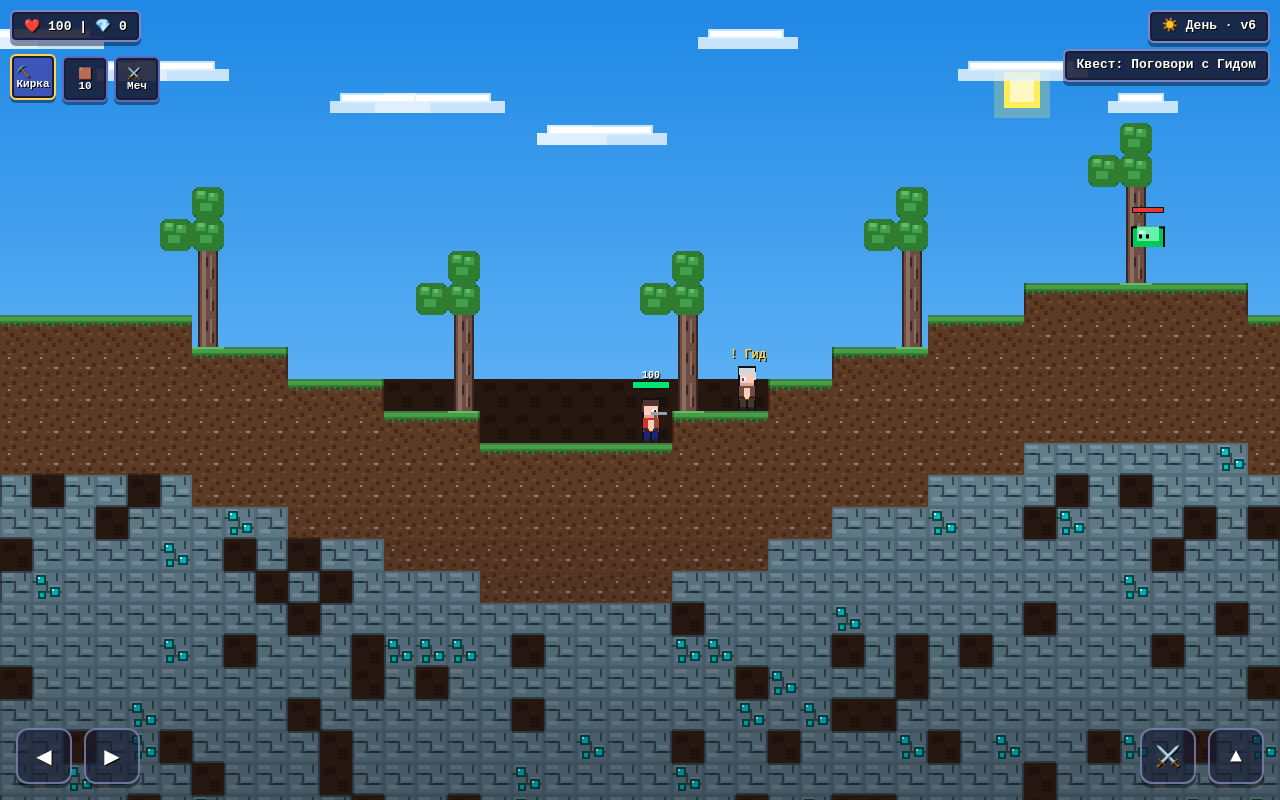
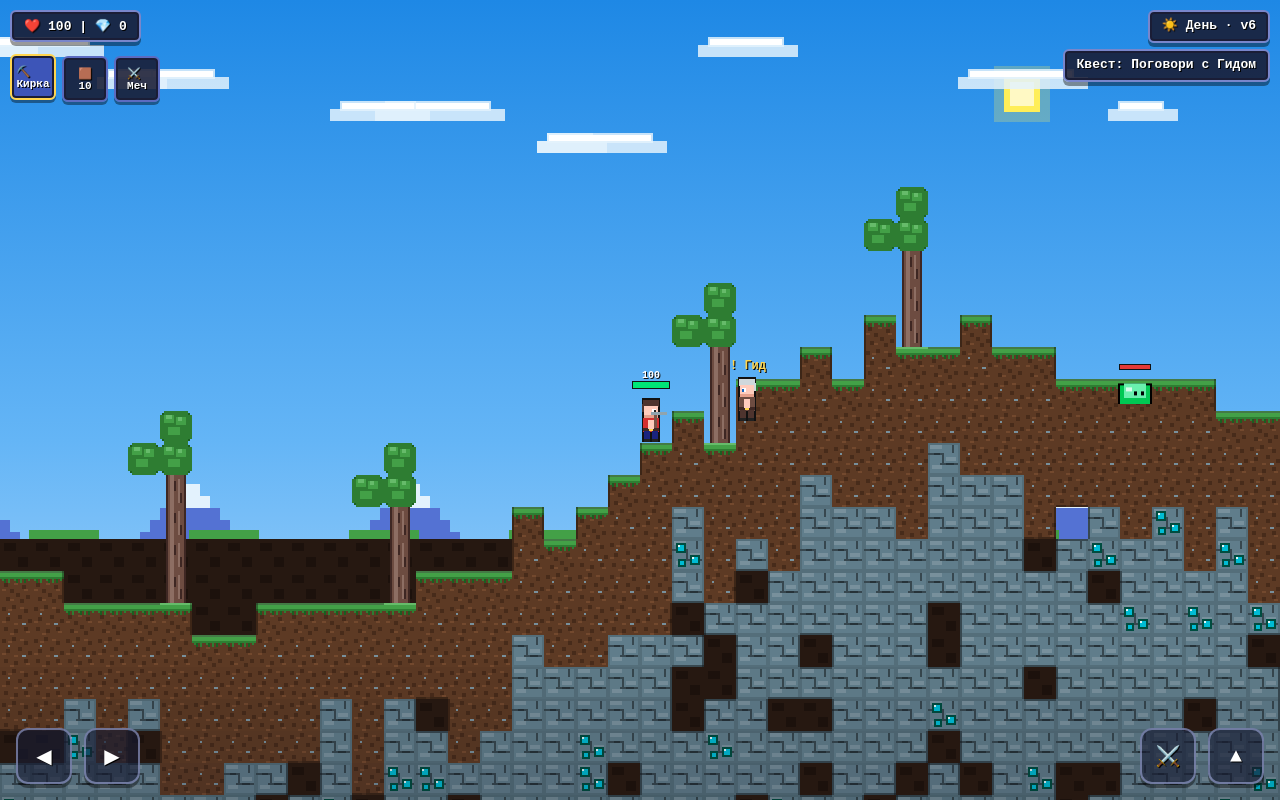
Before and after one commit to Redser228/terraria-bot, a plain HTML site: page index.html in a window 1280 px wide. Drawn offline with Linux system fonts and the light colour scheme; animation ran at ten frames a second.

```diff
--- a/index.html
+++ b/index.html
@@ -284,14 +284,20 @@
         twinkle: i * 0.7
     }));
 
-    // Детерминированный псевдослучайный генератор для бесконечных чанков
+    // Уникальный сид мира при каждом запуске игры (чтобы миры не повторялись)
+    const WORLD_SEED = Math.floor(Math.random() * 1000000) + 1;
+
     function seededNoise(x, y) {
-        const n = Math.sin(x * 127.1 + y * 311.7) * 43758.5453123;
+        const n = Math.sin((x + WORLD_SEED) * 127.1 + (y + WORLD_SEED * 0.37) * 311.7) * 43758.5453123;
         return n - Math.floor(n);
     }
 
     function getSurfaceY(tx) {
-        return 14 + Math.floor(Math.sin(tx * 0.2) * 2 + Math.cos(tx * 0.05) * 1.5);
+        const s = tx + WORLD_SEED * 0.13;
+        const wave1 = Math.sin(s * 0.17) * 2.5;
+        const wave2 = Math.cos(s * 0.065) * 3.0;
+        const micro = (seededNoise(tx, 0) - 0.5) * 1.4;
+        return Math.max(8, Math.min(20, 14 + Math.floor(wave1 + wave2 + micro)));
     }
 
     function generateChunk(chunkX) {
@@ -301,41 +307,46 @@
         for (let lx = 0; lx < CHUNK_SIZE; lx++) {
             const tx = baseCol + lx;
             const surface = getSurfaceY(tx);
+            const dirtDepth = 3 + Math.floor(seededNoise(tx, 17) * 4); // 3..6 блоков земли
 
             for (let ty = 0; ty < ROWS; ty++) {
                 if (ty < surface) {
                     grid[ty][lx] = 0;
                 } else if (ty === surface) {
                     grid[ty][lx] = 1;
-                } else if (ty < surface + 5) {
+                } else if (ty < surface + dirtDepth) {
                     grid[ty][lx] = 2;
                 } else {
                     const rCave = seededNoise(tx, ty);
                     const rOre = seededNoise(tx + 500, ty - 300);
-                    if (rCave < 0.15) grid[ty][lx] = 0;
-                    else if (rOre < 0.08) grid[ty][lx] = 4;
+                    const rVein = seededNoise(Math.floor(tx / 2), Math.floor(ty / 2));
+
+                    if (rCave < 0.16) grid[ty][lx] = 0;
+                    else if (rOre < 0.075 || (rVein > 0.78 && rOre < 0.22)) grid[ty][lx] = 4;
                     else grid[ty][lx] = 3;
                 }
             }
 
-            // Деревья на поверхности в каждом чанке
-            if (Math.abs(tx) % 7 === 4 && surface > 4) {
+            // Случайные деревья на поверхности (с отступом от краёв чанка)
+            const rTree = seededNoise(tx, 99);
+            if (lx > 1 && lx < CHUNK_SIZE - 2 && rTree < 0.16 && surface > 5) {
                 const sy = surface;
-                if (lx > 0 && lx < CHUNK_SIZE - 1) {
-                    grid[sy - 1][lx] = 5;
-                    grid[sy - 2][lx] = 5;
-                    grid[sy - 3][lx] = 5;
-                    grid[sy - 4][lx] = 6;
-                    grid[sy - 4][lx - 1] = 6;
-                    grid[sy - 4][lx + 1] = 6;
-                    grid[sy - 5][lx] = 6;
+                const treeHeight = 3 + (Math.floor(seededNoise(tx, 101) * 2));
+                for (let h = 1; h <= treeHeight; h++) {
+                    grid[sy - h][lx] = 5;
+                }
+                const crownY = sy - treeHeight - 1;
+                grid[crownY][lx] = 6;
+                grid[crownY][lx - 1] = 6;
+                grid[crownY][lx + 1] = 6;
+                if (crownY - 1 >= 0) {
+                    grid[crownY - 1][lx] = 6;
                 }
             }
         }
 
         chunks.set(chunkX, grid);
 
-        // В далёких восточных чанках за пределами старта можно встретить дополнительного мини-босса
         if (chunkX >= 5 && chunkX % 5 === 0 && !spawnedBossChunks.has(chunkX)) {
             spawnedBossChunks.add(chunkX);
             enemies.push({
```
